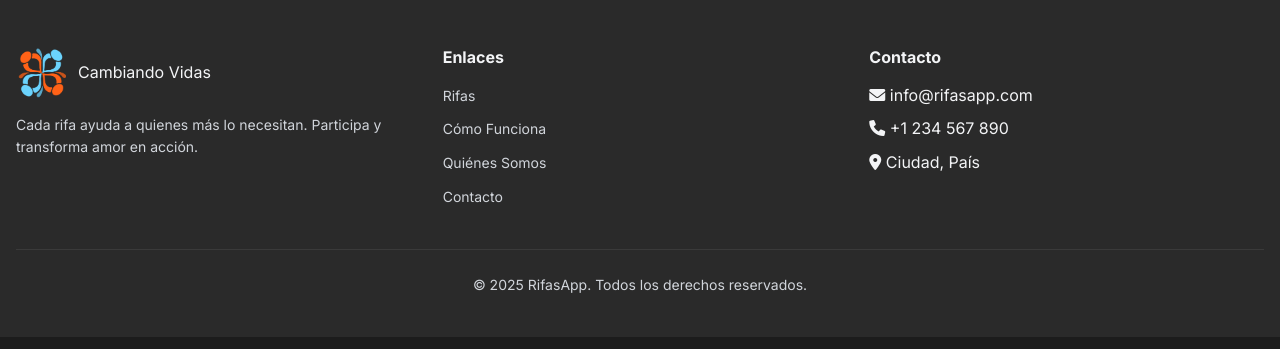
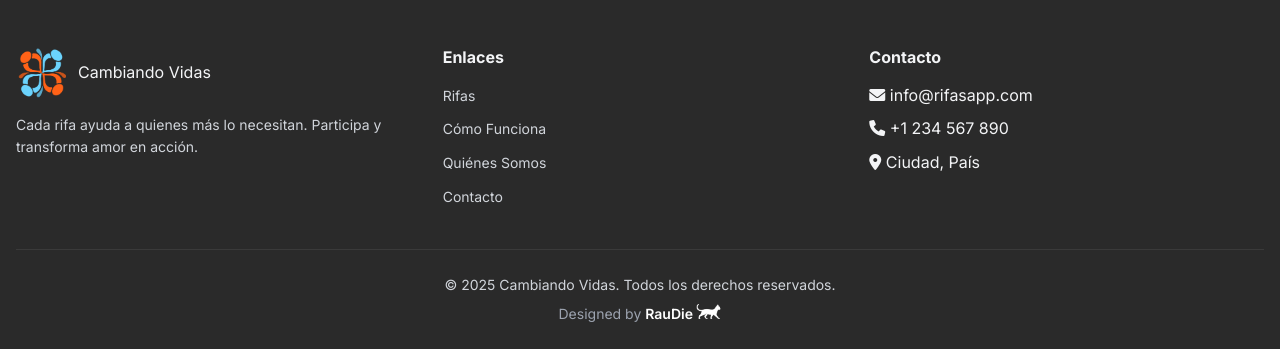
Before and after one commit to Raudie-dev/Cambiando-vidas-rifas, a Django app: page / in a window 1280 px wide. Shown: the part 4375-4724 px from the top of the page. Run offline with Django 5.2, Linux system fonts and the light colour scheme; data comes from the database, SQL or seed files in the repository; both versions use the stored data as it was after the commit.

Commit message:
arreglando detalles de paneles, login y agregando creditos de raudie

```diff
--- a/app1/templates/compra_rifa.html
+++ b/app1/templates/compra_rifa.html
@@ -5,6 +5,7 @@
     <meta charset="UTF-8">
     <meta name="viewport" content="width=device-width, initial-scale=1.0">
     <title>Comprar Tickets - {{ rifa.titulo }}</title>
+    <link rel="stylesheet" href="{% static 'css/styles.css' %}">
     <link rel="stylesheet" href="{% static 'css/styles.css' %}">
     <link rel="stylesheet" href="https://cdnjs.cloudflare.com/ajax/libs/font-awesome/6.0.0/css/all.min.css">
 </head>
--- a/app1/templates/index.html
+++ b/app1/templates/index.html
@@ -5,6 +5,7 @@
     <meta charset="UTF-8">
     <meta name="viewport" content="width=device-width, initial-scale=1.0">
     <title>Cambiando Vidas</title>
+    <link rel="icon" type="image/png" href="{% static 'images/logo-img.png' %}">
     <link rel="stylesheet" href="{% static 'css/styles.css' %}">
     <link rel="stylesheet" href="https://cdnjs.cloudflare.com/ajax/libs/font-awesome/6.0.0/css/all.min.css">
 </head>
@@ -325,7 +326,11 @@
         </div>
 
         <div class="footer-bottom">
-            <p>&copy; 2025 RifasApp. Todos los derechos reservados.</p>
+            <p>&copy; 2025 Cambiando Vidas. Todos los derechos reservados.</p>
+             <div class="footer-credits">
+                Designed by <a href="https://raudie.net" target="_blank">RauDie </a>
+                <img src="{% static 'images/raudie-logo.png' %}" alt="logo-raudie" class="logo-raudie">
+            </div>
         </div>
     </footer>
 
--- a/app2/templates/compras.html
+++ b/app2/templates/compras.html
@@ -5,7 +5,7 @@
     <meta charset="UTF-8">
     <meta name="viewport" content="width=device-width, initial-scale=1.0">
     <title>Compras Pendientes</title>
-    <link rel="shortcut icon" href="{% static 'images/favicon.png' %}" type="image/x-icon">
+    <link rel="shortcut icon" href="{% static 'images/logo-img.png' %}" type="image/x-icon">
     <link href="https://cdn.jsdelivr.net/npm/bootstrap@5.3.0/dist/css/bootstrap.min.css" rel="stylesheet">
     <link rel="stylesheet" href="https://cdnjs.cloudflare.com/ajax/libs/font-awesome/6.0.0/css/all.min.css">
     <link rel="stylesheet" href="{% static 'css/paneles-style.css' %}">
--- a/app2/templates/control.html
+++ b/app2/templates/control.html
@@ -5,7 +5,7 @@
     <meta charset="UTF-8">
     <meta name="viewport" content="width=device-width, initial-scale=1.0">
     <title>Panel de Rifas</title>
-    <link rel="shortcut icon" href="{% static 'images/favicon.png' %}" type="image/x-icon">
+    <link rel="shortcut icon" href="{% static 'images/logo-img.png' %}" type="image/x-icon">
     <link href="https://cdn.jsdelivr.net/npm/bootstrap@5.3.0/dist/css/bootstrap.min.css" rel="stylesheet">
     <link rel="stylesheet" href="https://cdnjs.cloudflare.com/ajax/libs/font-awesome/6.0.0/css/all.min.css">
     <link rel="stylesheet" href="{% static 'css/paneles-style.css' %}">
@@ -30,7 +30,7 @@
       </div>
     </nav>
 
-  <div class="d-flex toggled" id="wrapper" style="min-height: 100vh;">
+  <div class="d-flex" id="wrapper" style="min-height: 100vh;">
       <!-- Sidebar -->
       <div id="sidebar-wrapper">
         <div class="sidebar-heading border-bottom">
--- a/app2/templates/historial_compras.html
+++ b/app2/templates/historial_compras.html
@@ -5,7 +5,7 @@
     <meta charset="UTF-8">
     <meta name="viewport" content="width=device-width, initial-scale=1.0">
     <title>Compras Pendientes</title>
-    <link rel="shortcut icon" href="{% static 'images/favicon.png' %}" type="image/x-icon">
+    <link rel="shortcut icon" href="{% static 'images/logo-img.png' %}" type="image/x-icon">
     <link href="https://cdn.jsdelivr.net/npm/bootstrap@5.3.0/dist/css/bootstrap.min.css" rel="stylesheet">
     <link rel="stylesheet" href="https://cdnjs.cloudflare.com/ajax/libs/font-awesome/6.0.0/css/all.min.css">
     <link rel="stylesheet" href="{% static 'css/paneles-style.css' %}">
--- a/app2/templates/login.html
+++ b/app2/templates/login.html
@@ -5,6 +5,7 @@
     <meta name="viewport" content="width=device-width, initial-scale=1.0">
     <title>Panel de Acceso</title>
     {% load static %}
+    <link rel="icon" type="image/png" href="{% static 'images/logo-img.png' %}">
     <link rel="stylesheet" href="https://cdnjs.cloudflare.com/ajax/libs/font-awesome/6.0.0/css/all.min.css">
     <link rel="stylesheet" href="{% static 'css/login-styles.css' %}">
 </head>
--- a/app2/templates/sorteos.html
+++ b/app2/templates/sorteos.html
@@ -5,7 +5,7 @@
     <meta charset="UTF-8">
     <meta name="viewport" content="width=device-width, initial-scale=1.0">
     <title>Compras Pendientes</title>
-    <link rel="shortcut icon" href="{% static 'images/favicon.png' %}" type="image/x-icon">
+    <link rel="shortcut icon" href="{% static 'images/logo-img.png' %}" type="image/x-icon">
     <link href="https://cdn.jsdelivr.net/npm/bootstrap@5.3.0/dist/css/bootstrap.min.css" rel="stylesheet">
     <link rel="stylesheet" href="https://cdnjs.cloudflare.com/ajax/libs/font-awesome/6.0.0/css/all.min.css">
     <link rel="stylesheet" href="{% static 'css/paneles-style.css' %}">
--- a/assets/css/login-styles.css
+++ b/assets/css/login-styles.css
@@ -68,6 +68,7 @@
 
 html {
   font-size: 16px;
+  width: 100%;
   height: 100%;
 }
 
@@ -82,14 +83,12 @@ body {
   justify-content: center;
   padding: 1.5rem;
   position: relative;
-  overflow: hidden;
 }
 
 body::before {
   content: "";
   position: absolute;
   top: -50%;
-  right: -50%;
   width: 100%;
   height: 100%;
   background: radial-gradient(circle, rgba(99, 102, 241, 0.15) 0%, transparent 70%);
--- a/assets/css/styles.css
+++ b/assets/css/styles.css
@@ -1404,6 +1404,24 @@ img.carousel-image.active {
   transition: var(--transition);
 }
 
+.footer-credits {
+  font-size: 14px;
+  margin-top: -10px;
+}
+
+.logo-raudie{
+  width: 25px;
+}
+
+
+.footer-credits a {
+  color: #fff;
+  text-decoration: none;
+  font-weight: 600;
+  transition: all 0.3s;
+}
+
+
 .footer-links a:hover {
   color: var(--primary-light);
 }
```
Also changed, not shown: assets/images/raudie-logo.png (added), db.sqlite3.
